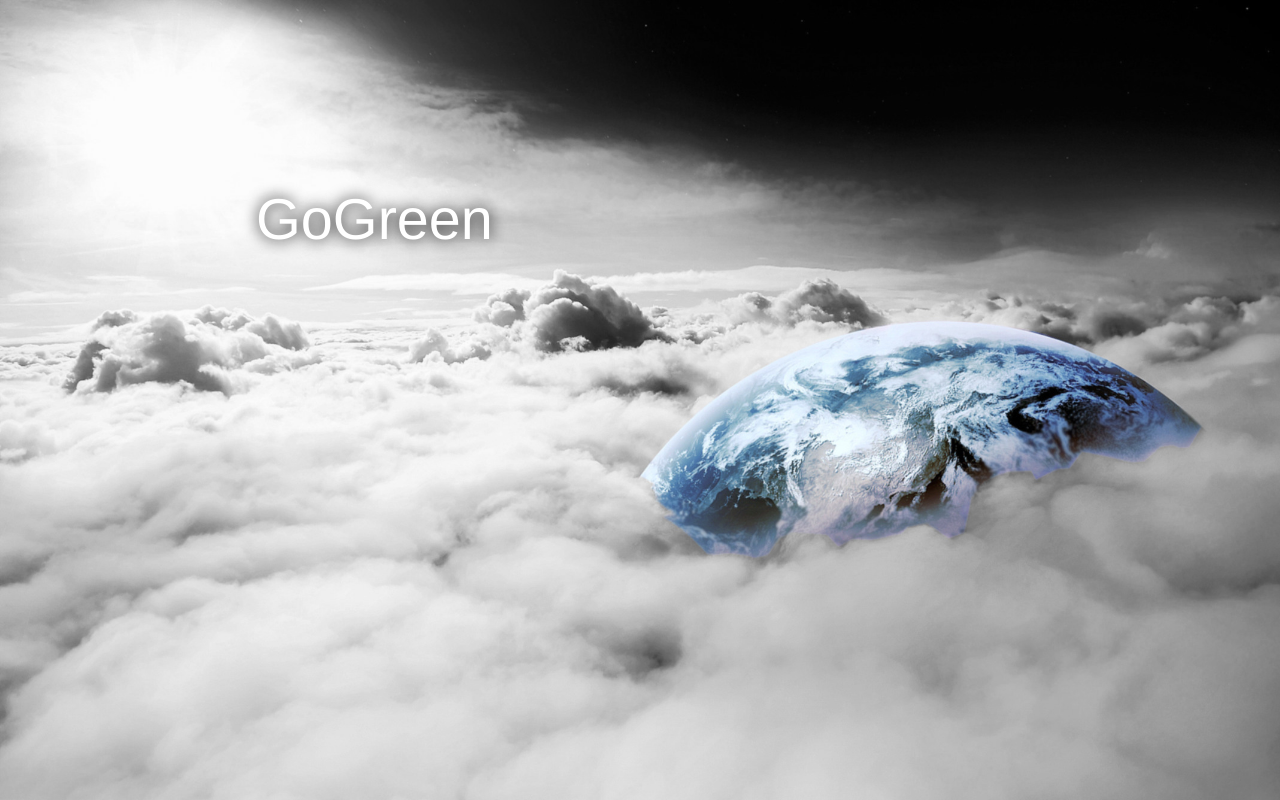
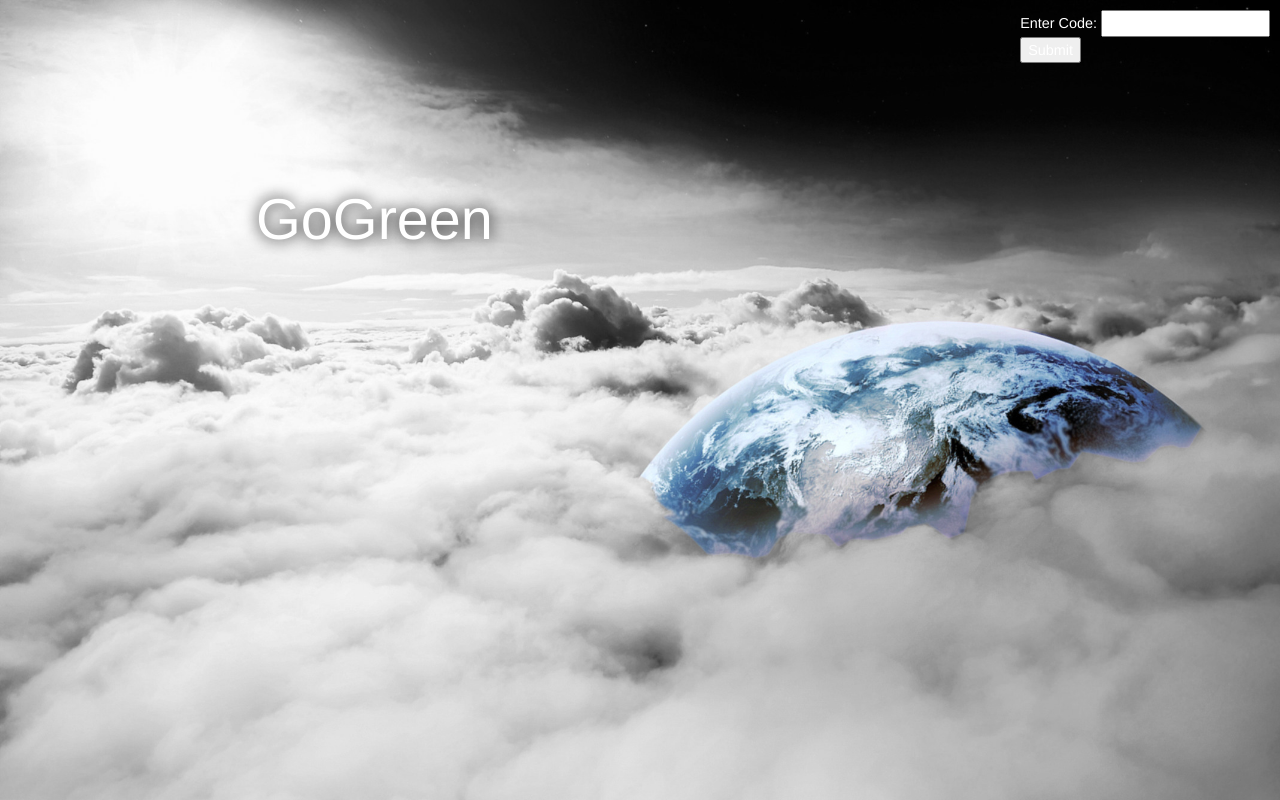
Before and after one commit to ananyas2501/GoGreen, a plain HTML site: page index.html in a window 1280 px wide. Shown: the top 800 px of the page. Drawn offline with Linux system fonts and the light colour scheme; files that its build step writes are made by us from their sources; files whose address does not match are found by name.

Commit message:
Add files via upload

```diff
--- a/index.html
+++ b/index.html
@@ -22,14 +22,14 @@
         <div class="title">
             <h1>GoGreen</h1>
         </div>
+
     </div>
 
 
-    <div class="container">
-
-
-
-        </div>
+<form action="/action_page.php">
+Enter Code: <input type="text" name="Code for the power station" ><br>
+<input type="submit" value="Submit">
+</form>
 
 
 
```
